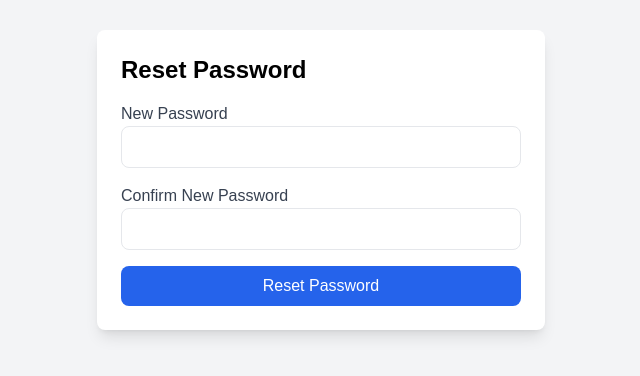
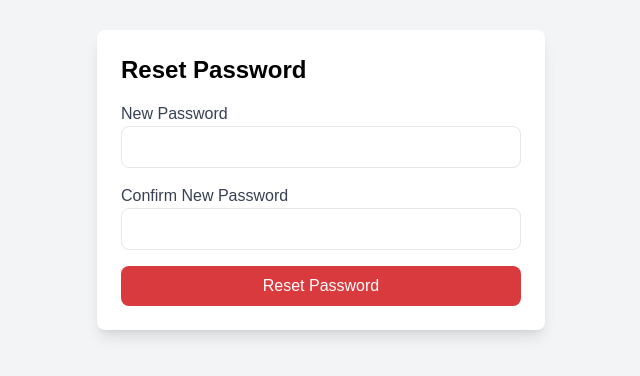
Before and after one commit to Roadpeak/d3-ts, a React (Create React App) app: page /reset-password in a window 1280 px wide. Shown: the part 220-596 px from the top of the page, without its empty margins (319-959 px from the left). Built offline with nearby package versions, Linux system fonts and the light colour scheme.

Commit message:
password reset conform

```diff
--- a/src/pages/auth/ResetPassword.tsx
+++ b/src/pages/auth/ResetPassword.tsx
@@ -66,7 +66,7 @@ const ResetPassword: React.FC = () => {
           </div>
           <button
             type="submit"
-            className="w-full bg-blue-600 text-white py-2 px-4 rounded-lg hover:bg-blue-700"
+            className="w-full bg-primary text-white py-2 px-4 rounded-lg hover:bg-red-700"
           >
             Reset Password
           </button>
```
